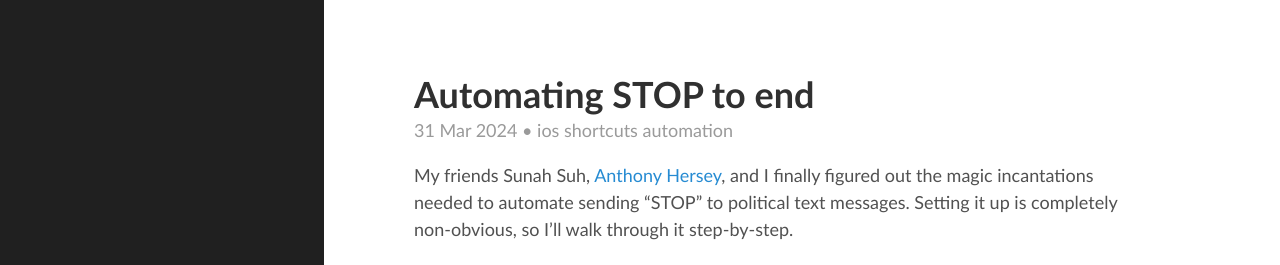
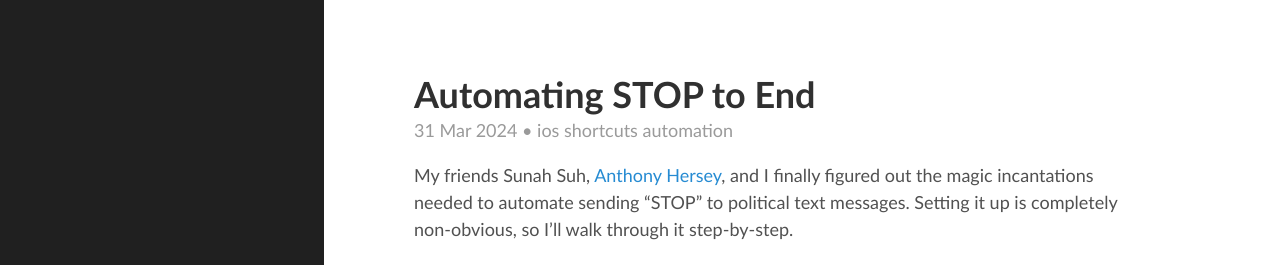
Before and after one commit to bgreenlee/bgreenlee.github.io, a Jekyll site: the page built from _posts/2024-03-31-automate-stop-to-end.md, in a window 1280 px wide and 900 px high. Shown: the top 265 px of the window. Built offline with Jekyll 4.4.1, drawn with Linux system fonts in a browser that asks for light colours; some web fonts are replaced; comment, search, counter and statistics services are not loaded.

```diff
--- a/_posts/2024-03-31-automate-stop-to-end.md
+++ b/_posts/2024-03-31-automate-stop-to-end.md
@@ -1,5 +1,5 @@
 ---
-title: "Automating STOP to end"
+title: "Automating STOP to End"
 date: 2024-03-31 17:48:17 -0700
 layout: post
 tags: ios shortcuts automation
```
